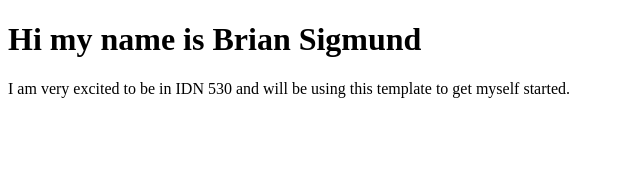
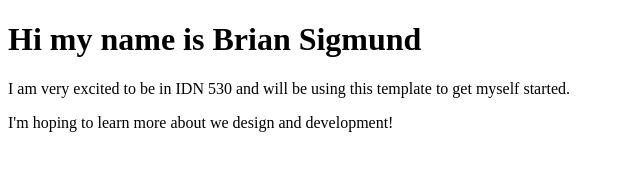
Before and after one commit to bsigmund38/bsigmund38.github.io, a plain HTML site: page index.html in a window 1280 px wide. Shown: the whole page, without its empty margins (0-640 px from the left). Drawn offline with Linux system fonts and the light colour scheme.

Commit message:
Update index.html

```diff
--- a/index.html
+++ b/index.html
@@ -9,6 +9,7 @@
 <body>
     <h1>Hi my name is Brian Sigmund</h1>
     <p>I am very excited to be in IDN 530 and will be using this template to get myself started.</p>
+    <p>I'm hoping to learn more about we design and development! </p>
 
 </body>
 </html>
```
